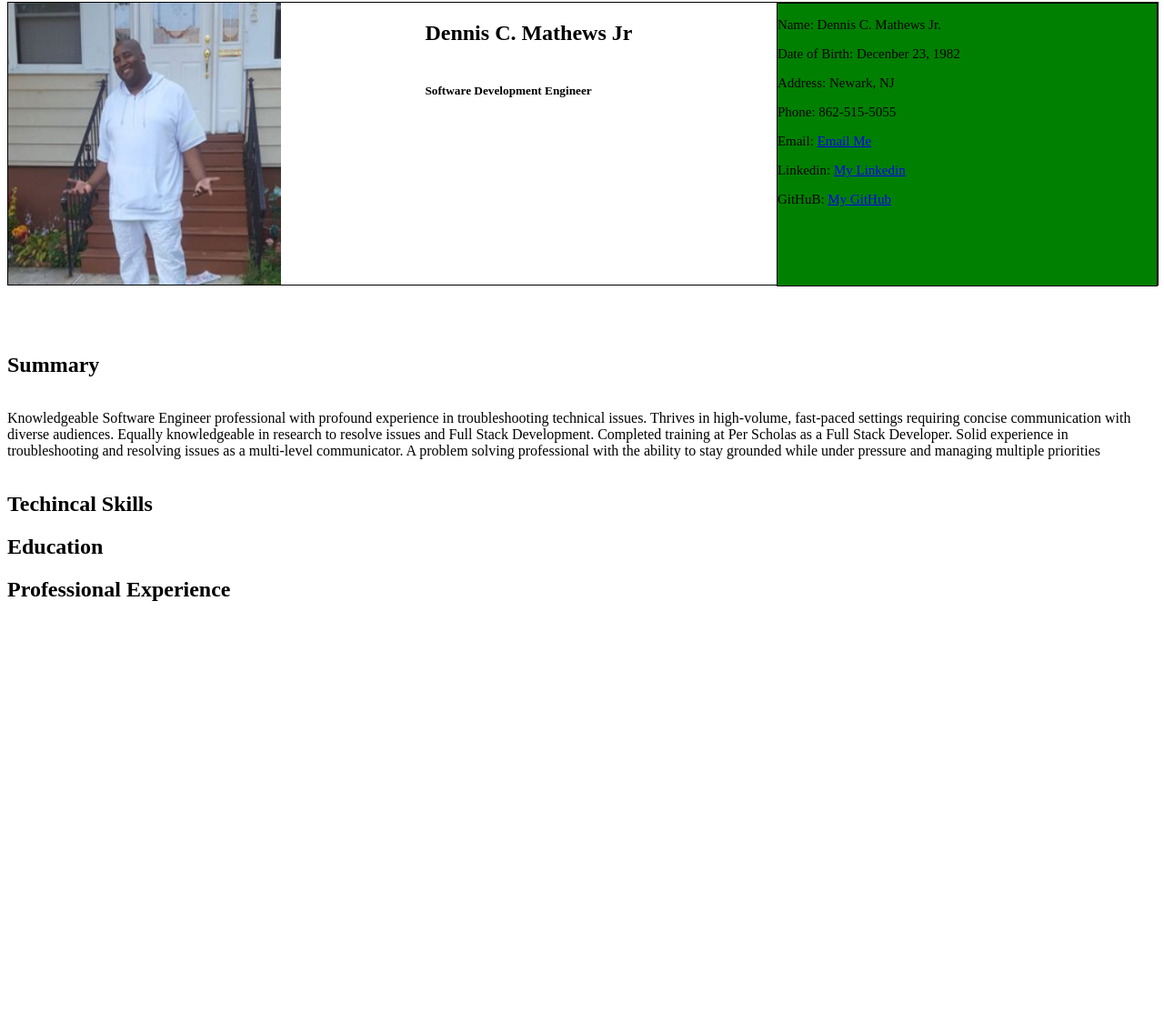
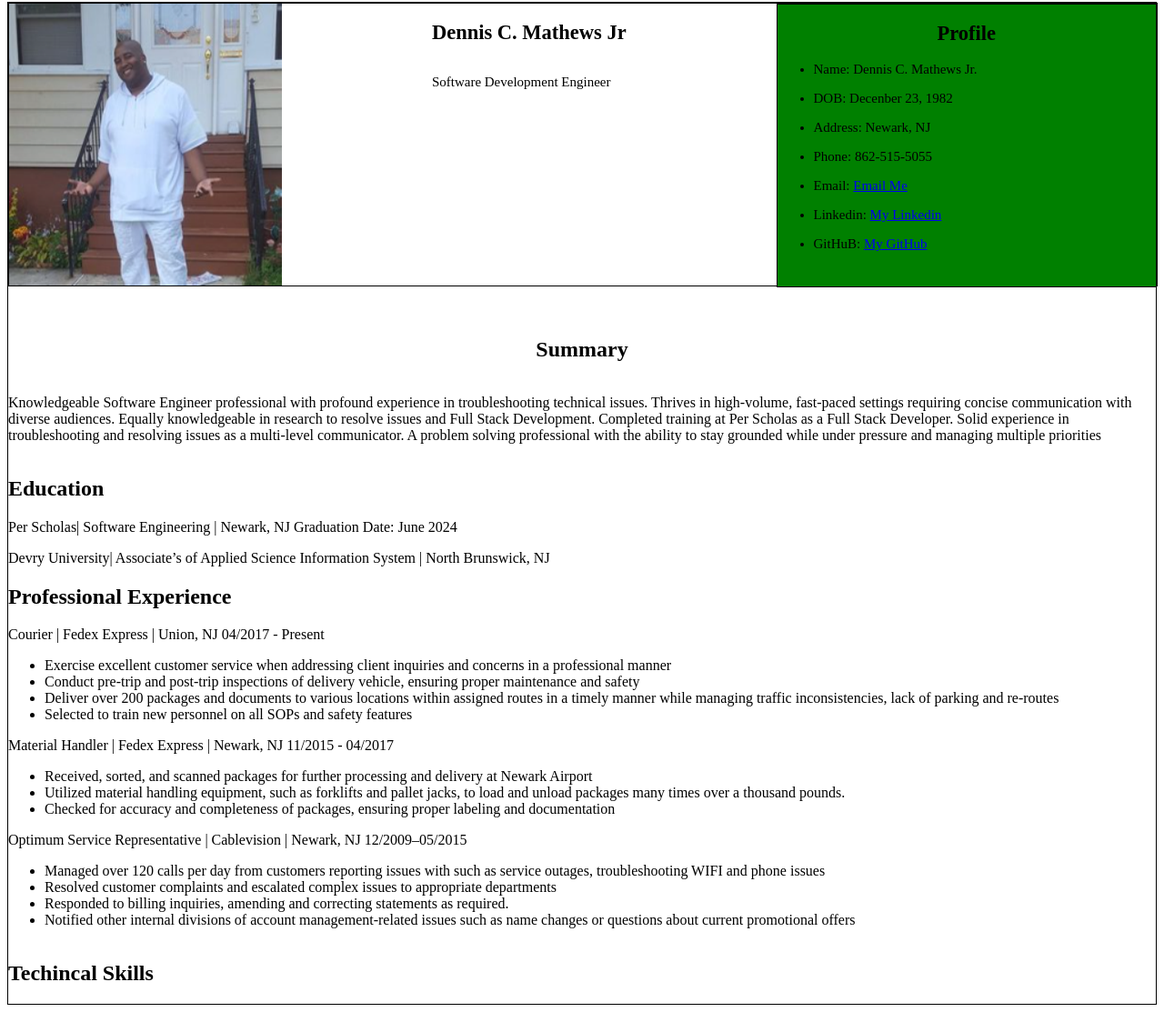
Before and after one commit to dmathewsjr1000/DMJ-Resume-Online, a plain HTML site: page Index.html in a window 1280 px wide. Shown: the part 6-1119 px from the top of the page at 91% size. Before the commit the page ends 800 px from the top, so only its background shows below. Drawn offline with Linux system fonts and the light colour scheme.

Commit message:
updating resume

```diff
--- a/Css/Styles.css
+++ b/Css/Styles.css
@@ -17,7 +17,7 @@
   width: 100%;
   height: 310px;
   display: flex;
-  /* font-size: 15px; */
+  font-size: 15px;
   justify-content: space-between;
    /* flex-grow: 1;  */
 }
@@ -29,8 +29,20 @@
 }
 
 .Title-Name1 {
-    display: flex;
+    /* display: flex; */
     flex-wrap: wrap;
     width: 100%;
+    text-align: center;
 
   }
+
+  #jr {
+
+    text-align: center;
+  }
+
+  body {
+    border: 1px solid;
+    justify-content: space-between;
+
+  }
--- a/Index.html
+++ b/Index.html
@@ -14,30 +14,43 @@
           <img src="./Images/jr.png" alt="" />
           <div class="Title-Name">
             <h1>Dennis C. Mathews Jr</h1>
-            <h5>Software Development Engineer</h5>
+            <p>Software Development Engineer</p>
           </div>
           <div class="box1">
-            <p>Name: Dennis C. Mathews Jr.</p>
-            <p>Date of Birth: Decenber 23, 1982</p>
-            <p>Address: Newark, NJ</p>
-            <p>Phone: 862-515-5055</p>
+            <h1 id="jr">Profile</h1>
+
+            <ul>
+              <li><p>Name: Dennis C. Mathews Jr.</p></li>
+              <li><p>DOB: Decenber 23, 1982</p></li>
+              <li><p>Address: Newark, NJ</p></li>
+              <li><p>Phone: 862-515-5055</p></li>
+              <li>
                 <p>
                   Email: <a href="mailto:Dmathewsjr07106@gmail.com">Email Me</a>
                 </p>
+              </li>
+              <li>
                 <p>
                   Linkedin:
-              <a href="https://www.linkedin.com/in/dennis-mathews-jr-aa716077"
+                  <a
+                    href="https://www.linkedin.com/in/dennis-mathews-jr-aa716077"
                     >My Linkedin</a
                   >
                 </p>
+              </li>
+              <li>
                 <p>
-              GitHuB: <a href="https://github.com/dmathewsjr1000">My GitHub</a>
+                  GitHuB:
+                  <a href="https://github.com/dmathewsjr1000">My GitHub</a>
                 </p>
+              </li>
+            </ul>
           </div>
         </div>
-        <br>
-        <br>
-        <br>
+        <br />
+        <br />
+        <!-- <br> -->
+
         <div class="Title-Name1">
           <h1>Summary</h1>
         </div>
@@ -53,21 +66,89 @@
           with the ability to stay grounded while under pressure and managing
           multiple priorities
         </p>
-
       </section>
 
       <!-- section 2  -->
-      <section>
-        <h1>Techincal Skills</h1>
-
+      <section class="Container">
+        <div>
         <h1>Education</h1>
 
+        <p>
+          Per Scholas| Software Engineering | Newark, NJ Graduation Date: June
+          2024
+        </p>
+        <!-- HTML | CSS | JavaScript | Node.js | Express.js | MongoDB | Mongoose | React | SQL -->
+        <p>
+          Devry University| Associate’s of Applied Science Information System |
+          North Brunswick, NJ
+        </p>
+        <div class="">
+        <h1>Professional Experience</h1>
 
+        Courier | Fedex Express | Union, NJ 04/2017 - Present
+        <ul>
+          <li>
+            Exercise excellent customer service when addressing client inquiries
+            and concerns in a professional manner
+          </li>
+          <li>
+            Conduct pre-trip and post-trip inspections of delivery vehicle,
+            ensuring proper maintenance and safety
+          </li>
+          <li>
+            Deliver over 200 packages and documents to various locations within
+            assigned routes in a timely manner while managing traffic
+            inconsistencies, lack of parking and re-routes
+          </li>
+          <li>
+            Selected to train new personnel on all SOPs and safety features
+          </li>
+        </ul>
 
+        Material Handler | Fedex Express | Newark, NJ 11/2015 - 04/2017
+        <ul>
+          <li>
+            Received, sorted, and scanned packages for further processing and
+            delivery at Newark Airport
+          </li>
+          <li>
+            Utilized material handling equipment, such as forklifts and pallet
+            jacks, to load and unload packages many times over a thousand
+            pounds.
+          </li>
+          <li>
+            Checked for accuracy and completeness of packages, ensuring proper
+            labeling and documentation
+          </li>
+        </ul>
+
+        Optimum Service Representative | Cablevision | Newark, NJ
+        12/2009–05/2015
+        <ul>
+          <li>
+            Managed over 120 calls per day from customers reporting issues with
+            such as service outages, troubleshooting WIFI and phone issues
+          </li>
+          <li>
+            Resolved customer complaints and escalated complex issues to
+            appropriate departments
+          </li>
+          <li>
+            Responded to billing inquiries, amending and correcting statements
+            as required.
+          </li>
+          <li>
+            Notified other internal divisions of account management-related
+            issues such as name changes or questions about current promotional
+            offers
+          </li>
+        </ul>
+      </div>
+      </div>
       </section>
 
       <!-- section 3  -->
-      <section><h1>Professional Experience</h1></section>
+      <section><h1>Techincal Skills</h1></section>
     </main>
   </body>
 </html>
```
Lines whose indentation alone changed are shown as unchanged.
